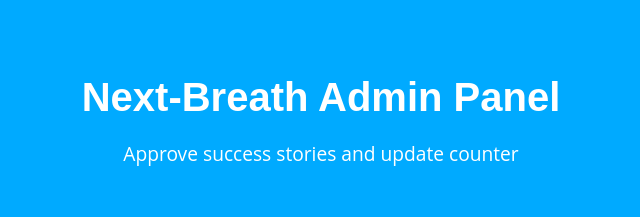
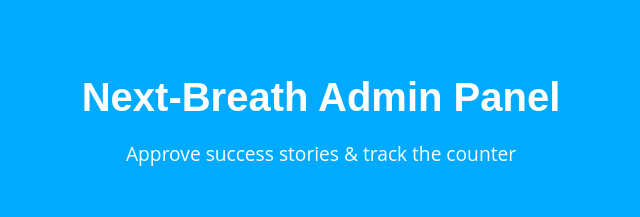
Before and after one commit to isaaclkiwi-a11y/Next-breath, a plain HTML site: page admin.html in a window 1280 px wide. Shown: the top 217 px of the page, 319-959 px from the left. Drawn offline with Linux system fonts and the light colour scheme; no server answers.

Commit message:
Update admin.html

```diff
--- a/admin.html
+++ b/admin.html
@@ -3,7 +3,7 @@
 <head>
   <meta charset="UTF-8">
   <meta name="viewport" content="width=device-width, initial-scale=1.0">
-  <title>Next-Breath Admin</title>
+  <title>Next-Breath Admin Panel</title>
   <link rel="stylesheet" href="style.css">
   <!-- Firebase SDKs -->
   <script type="module" src="https://www.gstatic.com/firebasejs/10.7.0/firebase-app.js"></script>
@@ -13,7 +13,7 @@
 <body>
   <header>
     <h1>Next-Breath Admin Panel</h1>
-    <p>Approve success stories and update counter</p>
+    <p>Approve success stories & track the counter</p>
   </header>
 
   <section id="loginSection">
```
